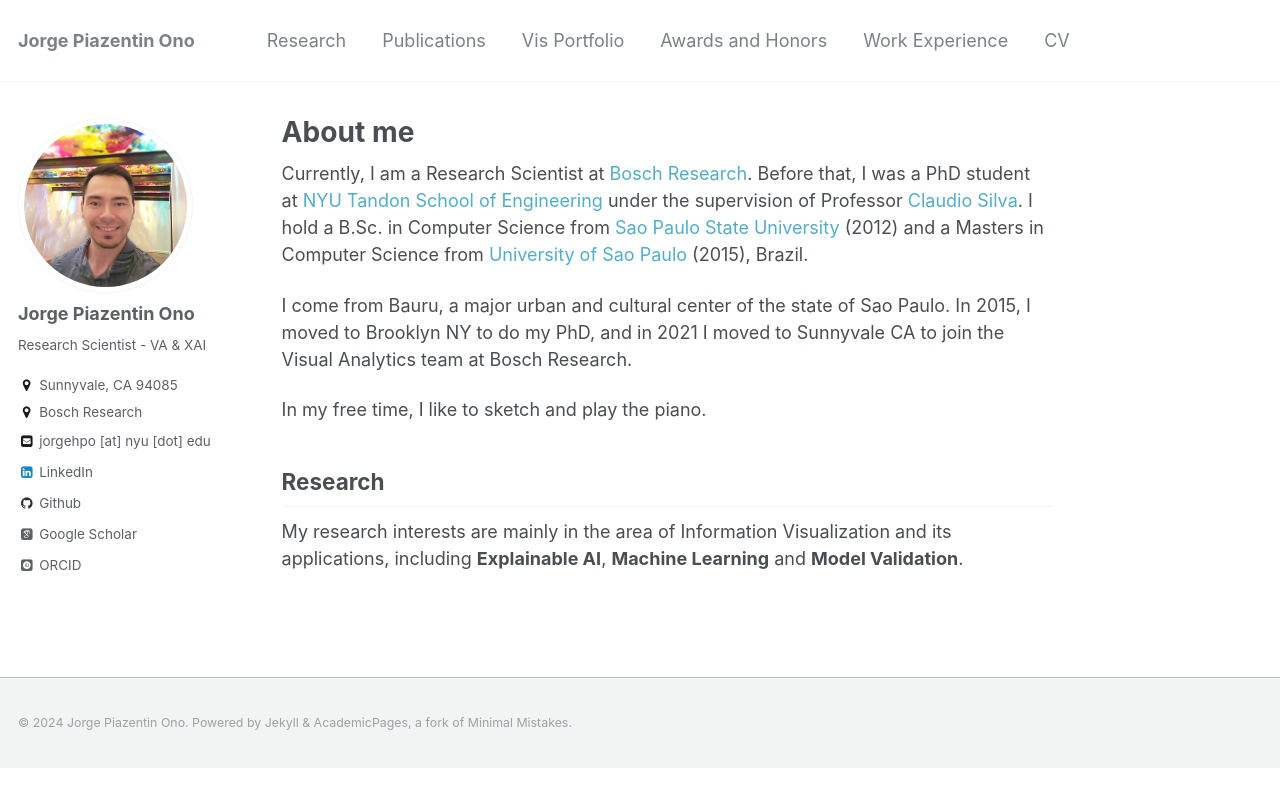
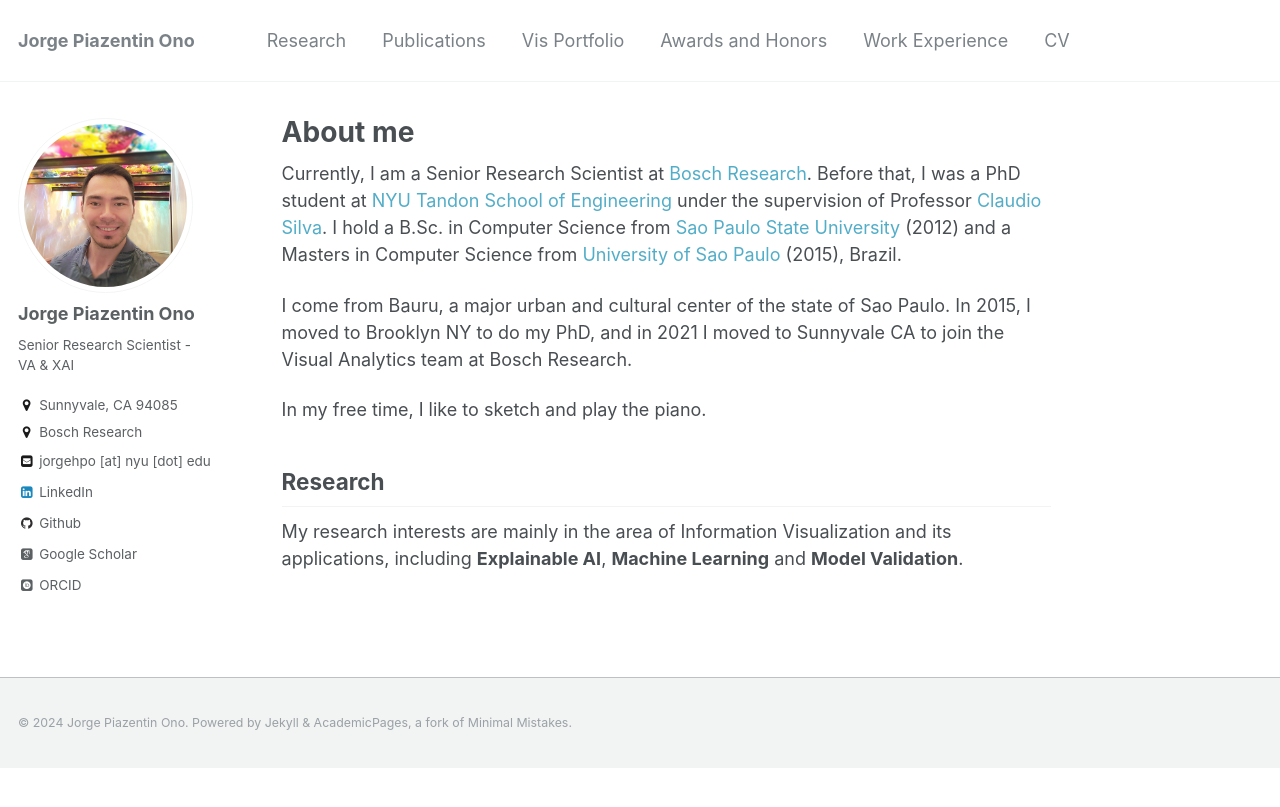
Before and after one commit to jorgehpo/jorgehpo.github.io, a Jekyll site: the page built from _pages/about.md, in a window 1280 px wide. Shown: the top 807 px of the page. Built offline with Jekyll 4.4.1, drawn with Linux system fonts in a browser that asks for light colours; some web fonts are replaced.

Commit message:
updating position and cv

```diff
--- a/_config.yml
+++ b/_config.yml
@@ -80,7 +80,7 @@
 author:
   name             : "Jorge Piazentin Ono"
   avatar           : "chihuli.png"
-  bio              : "Research Scientist - VA &#38; XAI"
+  bio              : "Senior Research Scientist - VA &#38; XAI"
   location         : "Sunnyvale, CA 94085"
   employer         : "Bosch Research"
   googlescholar    : "https://scholar.google.com/citations?user=h21TM74AAAAJ&hl=en"
--- a/_data/navigation.yml
+++ b/_data/navigation.yml
@@ -16,4 +16,4 @@
     url: /work/
 
   - title: "CV"
-    url: "/files/CVJorge_02_18_2020.pdf"
+    url: "/files/CVJorge.pdf"
--- a/_data/work.yml
+++ b/_data/work.yml
@@ -1,5 +1,5 @@
 - duration: "2021 - present"
-  title: "Research Scientist"
+  title: "Senior Research Scientist"
   company: "Bosch Research"
   info: "<ul><li>Visual Analytics for XAI and Model Validation</li></ul>"
 
--- a/_pages/about.md
+++ b/_pages/about.md
@@ -7,7 +7,7 @@
   - /about.html
 ---
 
-Currently, I am a Research Scientist at [Bosch Research](https://www.bosch.com/research/). Before that, I was a PhD student at [NYU Tandon School of Engineering](http://engineering.nyu.edu) under the supervision of Professor [Claudio Silva](https://vgc.poly.edu/~csilva/). I hold a B.Sc. in Computer Science from [Sao Paulo State University](http://unesp.br/international/index.php) (2012) and a Masters in Computer Science from [University of Sao Paulo](http://www5.usp.br/english/?lang=en) (2015), Brazil.
+Currently, I am a Senior Research Scientist at [Bosch Research](https://www.bosch.com/research/). Before that, I was a PhD student at [NYU Tandon School of Engineering](http://engineering.nyu.edu) under the supervision of Professor [Claudio Silva](https://vgc.poly.edu/~csilva/). I hold a B.Sc. in Computer Science from [Sao Paulo State University](http://unesp.br/international/index.php) (2012) and a Masters in Computer Science from [University of Sao Paulo](http://www5.usp.br/english/?lang=en) (2015), Brazil.
 
 I come from Bauru, a major urban and cultural center of the state of Sao Paulo. In 2015, I moved to Brooklyn NY to do my PhD, and in 2021 I moved to Sunnyvale CA to join the Visual Analytics team at Bosch Research.
 
```
Also changed, not shown: 2 other files.
